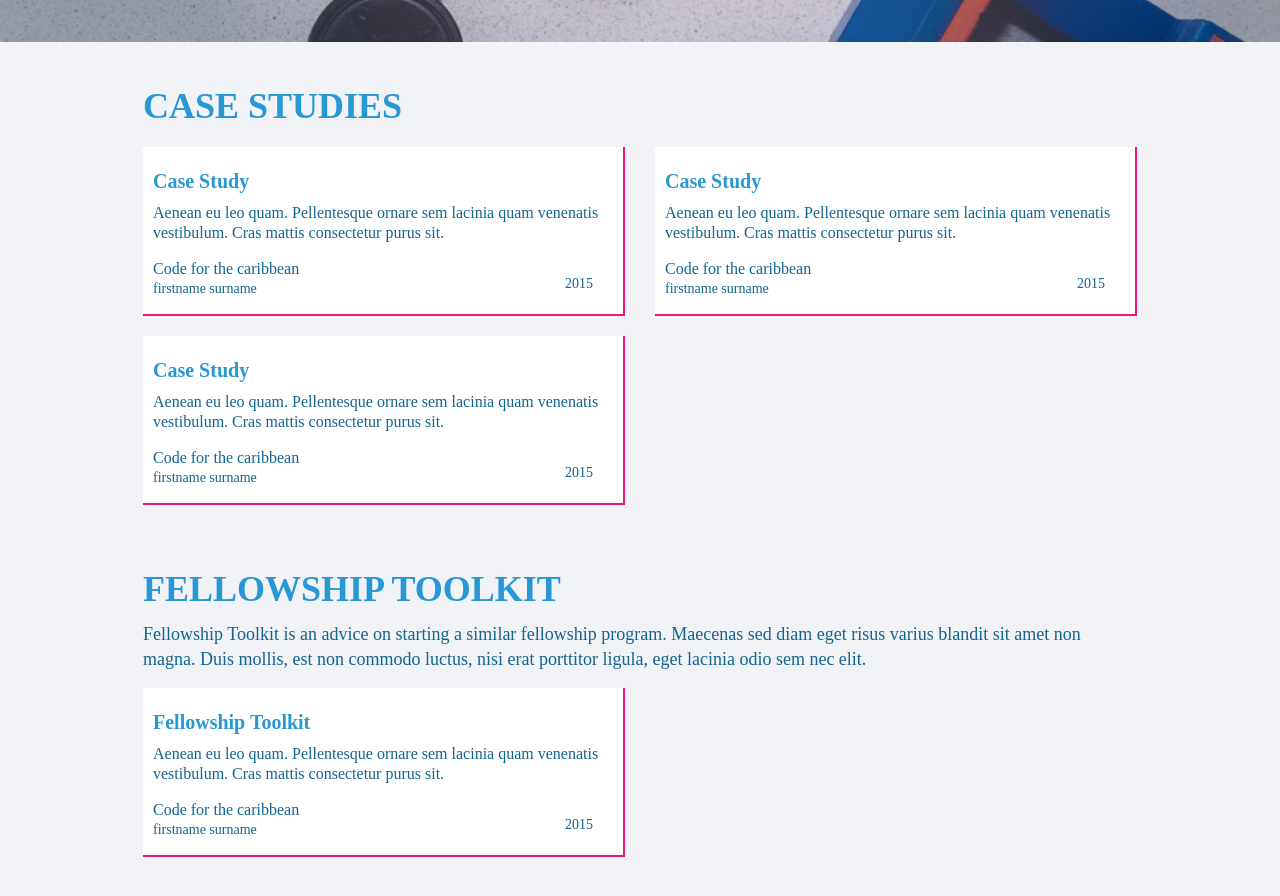
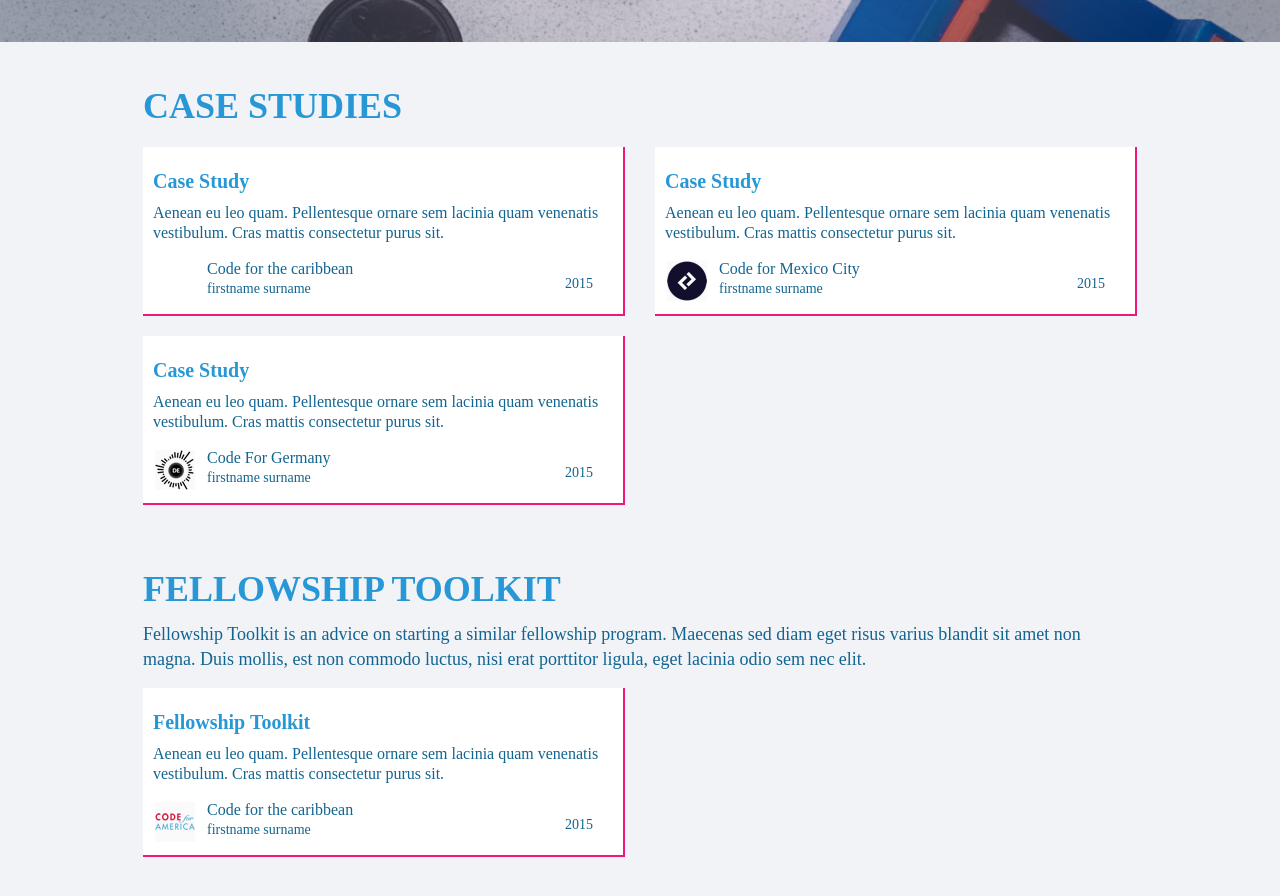
Before and after one commit to Code-for-All/codeforall.org, a Jekyll site: the page built from resources.md, in a window 1280 px wide and 900 px high, scrolled down 563 px. Shown: the top 896 px of the window. Built offline with Jekyll 4.4.1, drawn with Linux system fonts in a browser that asks for light colours; nearby versions of some CDN libraries.

Commit message:
partners

```diff
--- a/_data/resources.yml
+++ b/_data/resources.yml
@@ -5,24 +5,24 @@
       items:
         - title: "Case Study"
           href: "#"
-          logo:
+          logo: caribbean
           name: "firstname surname"
           year: "2015"
           subname: "Code for the caribbean"
           desc: "Aenean eu leo quam. Pellentesque ornare sem lacinia quam venenatis vestibulum. Cras mattis consectetur purus sit."
         - title: "Case Study"
           href: "#"
-          logo:
+          logo: mexico
           name: "firstname surname"
           year: "2015"
-          subname: "Code for the caribbean"
+          subname: "Code for Mexico City"
           desc: "Aenean eu leo quam. Pellentesque ornare sem lacinia quam venenatis vestibulum. Cras mattis consectetur purus sit."
         - title: "Case Study"
           href: "#"
-          logo:
+          logo: germany
           name: "firstname surname"
           year: "2015"
-          subname: "Code for the caribbean"
+          subname: "Code For Germany"
           desc: "Aenean eu leo quam. Pellentesque ornare sem lacinia quam venenatis vestibulum. Cras mattis consectetur purus sit."
 
 - title: "Fellowship Toolkit"
@@ -32,7 +32,7 @@
      items:
         - title: "Fellowship Toolkit"
           href: "#"
-          logo:
+          logo: america
           name: "firstname surname"
           year: "2015"
           subname: "Code for the caribbean"
@@ -45,21 +45,21 @@
      items:
         - title: "Calendar"
           href: "#"
-          logo:
+          logo: america
           name: "firstname surname"
           year: "2015"
           subname: "Code for the caribbean"
           desc: "Aenean eu leo quam. Pellentesque ornare sem lacinia quam venenatis vestibulum. Cras mattis consectetur purus sit."
         - title: "Handbook"
           href: "#"
-          logo:
+          logo: america
           name: "firstname surname"
           year: "2015"
           subname: "Code for the caribbean"
           desc: "Aenean eu leo quam. Pellentesque ornare sem lacinia quam venenatis vestibulum. Cras mattis consectetur purus sit."
         - title: "Playbook"
           href: "#"
-          logo:
+          logo: america
           name: "firstname surname"
           year: "2015"
           subname: "Code for the caribbean"
@@ -72,7 +72,7 @@
      items:
         - title: "21st Century Government Practices"
           href: "#"
-          logo:
+          logo: america
           name: "firstname surname"
           year: "2018"
           subname: "Code for the caribbean"
@@ -85,7 +85,7 @@
      items:
         - title: "21st Century Government Practices"
           href: "#"
-          logo:
+          logo: america
           name: "firstname surname"
           year: "2018"
           subname: "Code for the caribbean"
--- a/_layouts/resources.html
+++ b/_layouts/resources.html
@@ -31,7 +31,7 @@
                     <div class="resources-item">
                         <h3 class="resources-item-h3">{{item.title}}</h3>
                         <p class="resources-item-p">{{item.desc}}</p>
-                        <!--<div class="resource-company caribbean"></div>-->
+                        <div class="resource-company {{item.logo}}-res"></div>
                         <p class="resource-big-text">{{ item.subname }} </p>
                         <p class="resource-small-text">{{ item.name }}</p>
                         <p class="resource-date">{{item.year}}</p>
```
